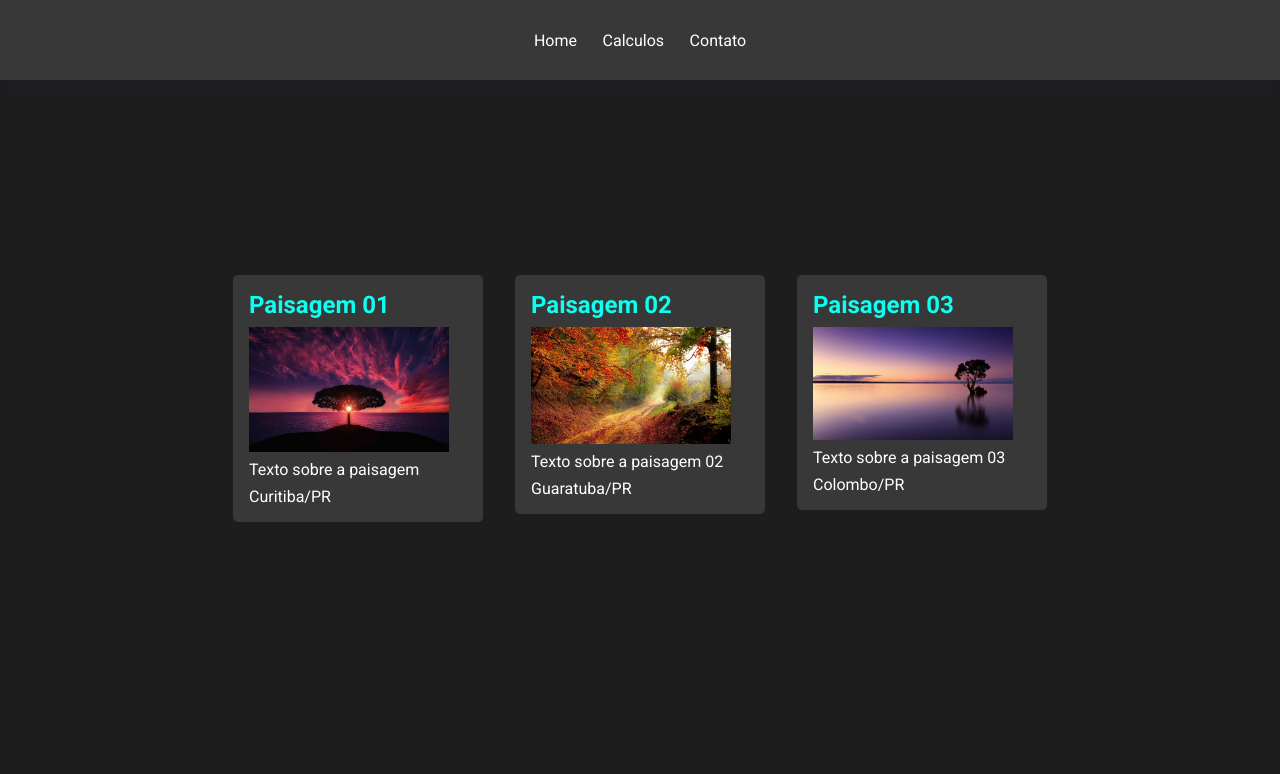
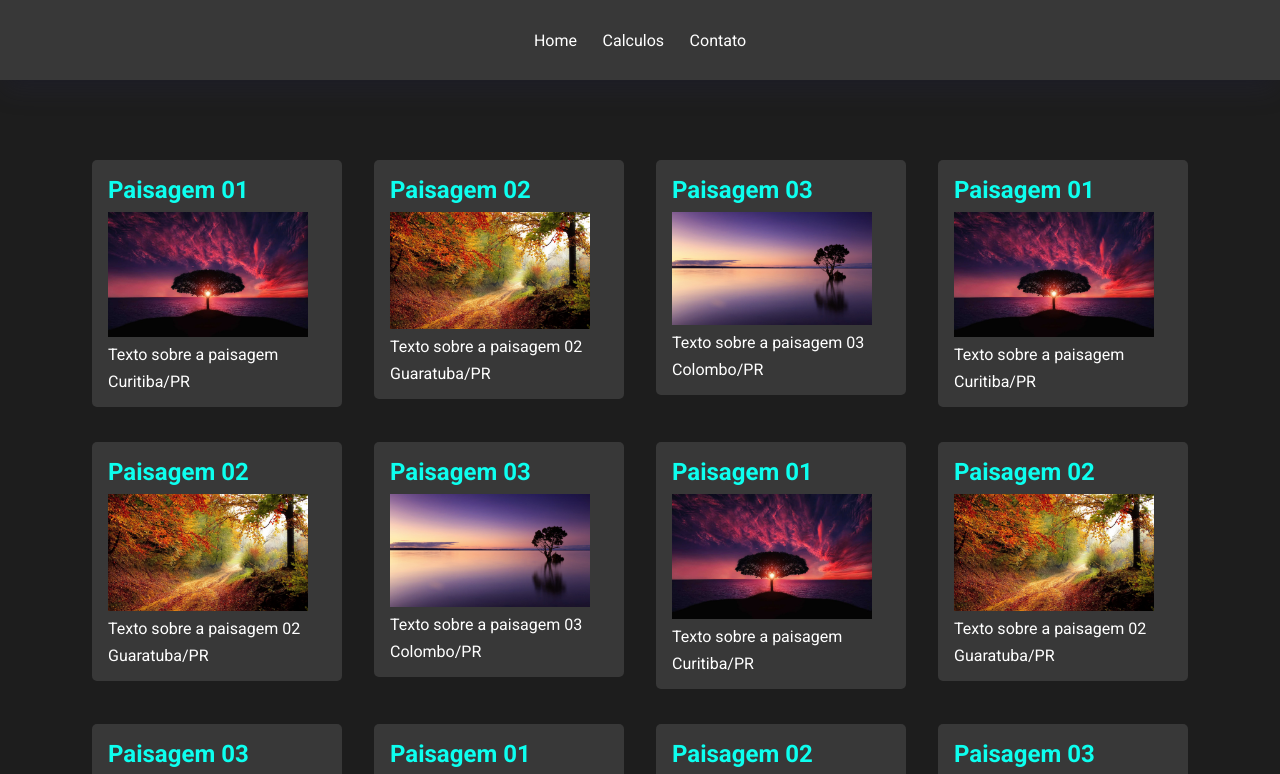
Before and after one commit to Andredev-dias/sesiT3-vite, a React (Vite) app: page / in a window 1280 px wide. Shown: the top 774 px of the page. Built offline with nearby package versions, Linux system fonts and the light colour scheme; some icons are missing.

Commit message:
final de exemplo de trabalho

```diff
--- a/src/App.jsx
+++ b/src/App.jsx
@@ -48,7 +48,85 @@
               text2="Colombo/PR"
         />
           </Tilt>
+          <Tilt options={defaultOptions} style={{ height: 250, width: 250 }}>
+          <Card title="Paisagem 01"
+                  image={Foto01}
+                  text1="Texto sobre a paisagem"
+                  text2="Curitiba/PR"
+            />
+        </Tilt>
+        <Tilt options={defaultOptions} style={{ height: 250, width: 250 }}>
+        <Card title="Paisagem 02"
+              image={Foto02}
+              text1="Texto sobre a paisagem 02"
+              text2="Guaratuba/PR"
+        />
+        </Tilt>
+        <Tilt options={defaultOptions} style={{ height: 250, width: 250 }}>
+
+            <Card title="Paisagem 03"
+              image={Foto03}
+              text1="Texto sobre a paisagem 03"
+              text2="Colombo/PR"
+        />
+          </Tilt>
+          <Tilt options={defaultOptions} style={{ height: 250, width: 250 }}>
+          <Card title="Paisagem 01"
+                  image={Foto01}
+                  text1="Texto sobre a paisagem"
+                  text2="Curitiba/PR"
+            />
+        </Tilt>
+        <Tilt options={defaultOptions} style={{ height: 250, width: 250 }}>
+        <Card title="Paisagem 02"
+              image={Foto02}
+              text1="Texto sobre a paisagem 02"
+              text2="Guaratuba/PR"
+        />
+        </Tilt>
+        <Tilt options={defaultOptions} style={{ height: 250, width: 250 }}>
+
+            <Card title="Paisagem 03"
+              image={Foto03}
+              text1="Texto sobre a paisagem 03"
+              text2="Colombo/PR"
+        />
+          </Tilt>
+          <Tilt options={defaultOptions} style={{ height: 250, width: 250 }}>
+          <Card title="Paisagem 01"
+                  image={Foto01}
+                  text1="Texto sobre a paisagem"
+                  text2="Curitiba/PR"
+            />
+        </Tilt>
+        <Tilt options={defaultOptions} style={{ height: 250, width: 250 }}>
+        <Card title="Paisagem 02"
+              image={Foto02}
+              text1="Texto sobre a paisagem 02"
+              text2="Guaratuba/PR"
+        />
+        </Tilt>
+        <Tilt options={defaultOptions} style={{ height: 250, width: 250 }}>
+
+            <Card title="Paisagem 03"
+              image={Foto03}
+              text1="Texto sobre a paisagem 03"
+              text2="Colombo/PR"
+        />
+          </Tilt>
       </section>
+      <div style={{display: "flex", alignItems: "center", justifyContent: "center", width: "100%"}}>
+        <iframe src="https://sino3d.app/ar/2175" allowFullScreen frameborder="0" style={{width: "90vw", height: "100vh"}}></iframe>
+      </div>
+      <div style={{display: "flex", alignItems: "center", justifyContent: "center", width: "100%"}}>
+        <iframe src="https://sino3d.app/ar/2171" allowFullScreen frameborder="0" style={{width: "90vw", height: "100vh"}}></iframe>
+      </div>
+      <div style={{display: "flex", alignItems: "center", justifyContent: "center", width: "100%"}}>
+        <iframe src="https://sino3d.app/ar/2050" allowFullScreen frameborder="0" style={{width: "90vw", height: "100vh"}}></iframe>
+      </div>
+      <div style={{display: "flex", alignItems: "center", justifyContent: "center", width: "100%"}}>
+        <iframe src="https://sino3d.app/ar/2161" allowFullScreen frameborder="0" style={{width: "90vw", height: "100vh"}}></iframe>
+      </div>
     </>
   )
 }
--- a/src/App.module.css
+++ b/src/App.module.css
@@ -7,4 +7,5 @@
     justify-content: center;
     align-items: center;
     gap: 2rem;
+    margin-top: 20vh;
 }
--- a/src/Contact.jsx
+++ b/src/Contact.jsx
@@ -1,7 +1,7 @@
 import 'leaflet/dist/leaflet.css';
 import 'leaflet-defaulticon-compatibility/dist/leaflet-defaulticon-compatibility.css';
 import 'leaflet-defaulticon-compatibility';
-
+import { useState } from 'react';
 import Menu from "./components/Menu"
 import style from "./Contact.module.css"
 
@@ -9,14 +9,56 @@
 
 export const Contact = () => {
 const geoData = ({lat: -25.4249069, lng: -49.2749302})
+
+const defaultPhoneNumber = '5541999999999'
+
+const [formData, setFormData] = useState({
+    name: '',
+    email: '',
+    message: ''
+})
+
+const handleChange = (e) => {
+    const {name, value} = e.target;
+    setFormData({...formData, [name]: value})
+}
+
+const handleWhatsAppMessage = () => {
+    const {name, email, message} = formData;
+
+    const urlZap = `https://api.whatsapp.com/send?phone=${defaultPhoneNumber}&text=
+    Nome:%20${name}%0D%0A
+    Email:%20${email}%0D%0A
+    Message:%20${message}%0D%0A`;
+
+    window.open(urlZap, '_blank')
+}
     return(
         <>
         <Menu/>
          <div className={style.wrapContact}>
             <div>
+                <h2>Zap</h2>
+                <div>
+                    <div>
+                        <label htmlFor="name">Nome</label>
+                        <input type="text" id='name' name='name' value={formData.name} onChange={handleChange} required/>
+                    </div>
+                    <div>
+                        <label htmlFor="email">E-mail</label>
+                    <input type="text" id='email' name='email' value={formData.email} onChange={handleChange} required/>
+                    </div>
+                    <div>
+                        <label htmlFor="message">Mensagem</label>
+                       <textarea name="message" id="message" cols="30" rows="10" value={formData.message} onChange={handleChange} required></textarea>
+                    </div>
+                    <button onClick={handleWhatsAppMessage}>Enviar mensagem</button>
+                </div>
+            </div>
+            <div>
                 <h2>Mapa</h2>
                 <div style={{width: "100%", height: "auto"}}>
-                <MapContainer center={[geoData.lat, geoData.lng]} zoom={13} scrollWheelZoom={false} style={{width: "99%", height: "400px"}}>
+                <MapContainer center={[geoData.lat, geoData.lng]} zoom={13} scrollWheelZoom={false} style={{width: "100%", height: "400px"}}>
                     <TileLayer
                     attribution='&copy; <a href="https://www.openstreetmap.org/copyright">OpenStreetMap</a> contributors'
                     url="https://{s}.tile.openstreetmap.org/{z}/{x}/{y}.png"
@@ -29,9 +71,6 @@
                 </MapContainer>
                 </div>
             </div>
-            <div>
-                <h2>Zap</h2>
-            </div>
         </div>
         </>
     )
--- a/src/components/Menu.module.css
+++ b/src/components/Menu.module.css
@@ -7,6 +7,7 @@
     align-items: center;
     justify-content: center;
     gap: 2vw;
+    z-index: 999;
     width: 100%;
     height: 80px;
     box-shadow: rgba(50, 50, 93, 0.25) 0px 13px 27px -5px, rgba(0, 0, 0, 0.3) 0px 8px 16px -8px;
--- a/src/index.css
+++ b/src/index.css
@@ -31,3 +31,7 @@
     transition: all 200ms ease-in;
     color: var( --text-title);
 }
+
+.leaflet-control-attribution{
+display: none;
+}
```
